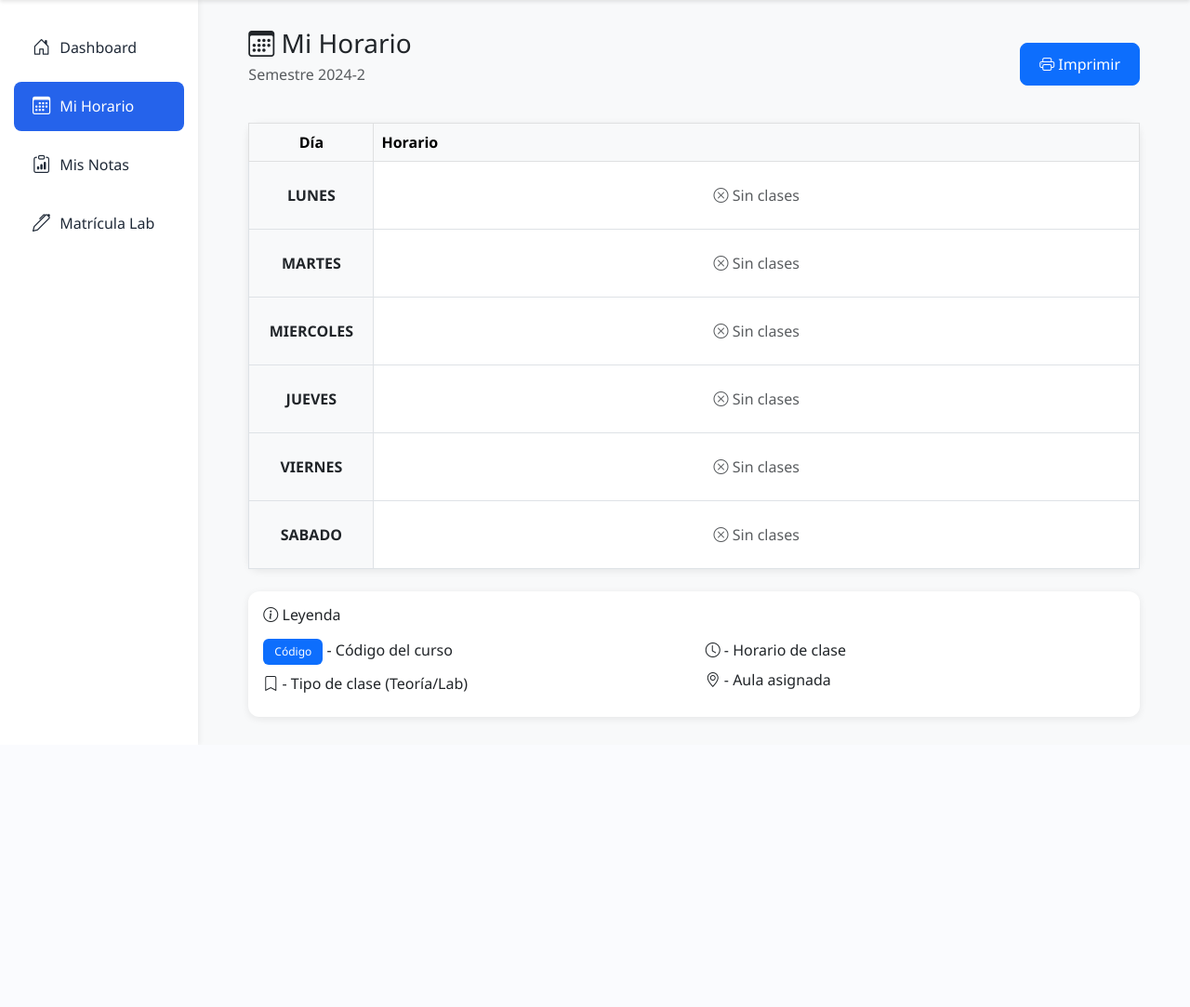
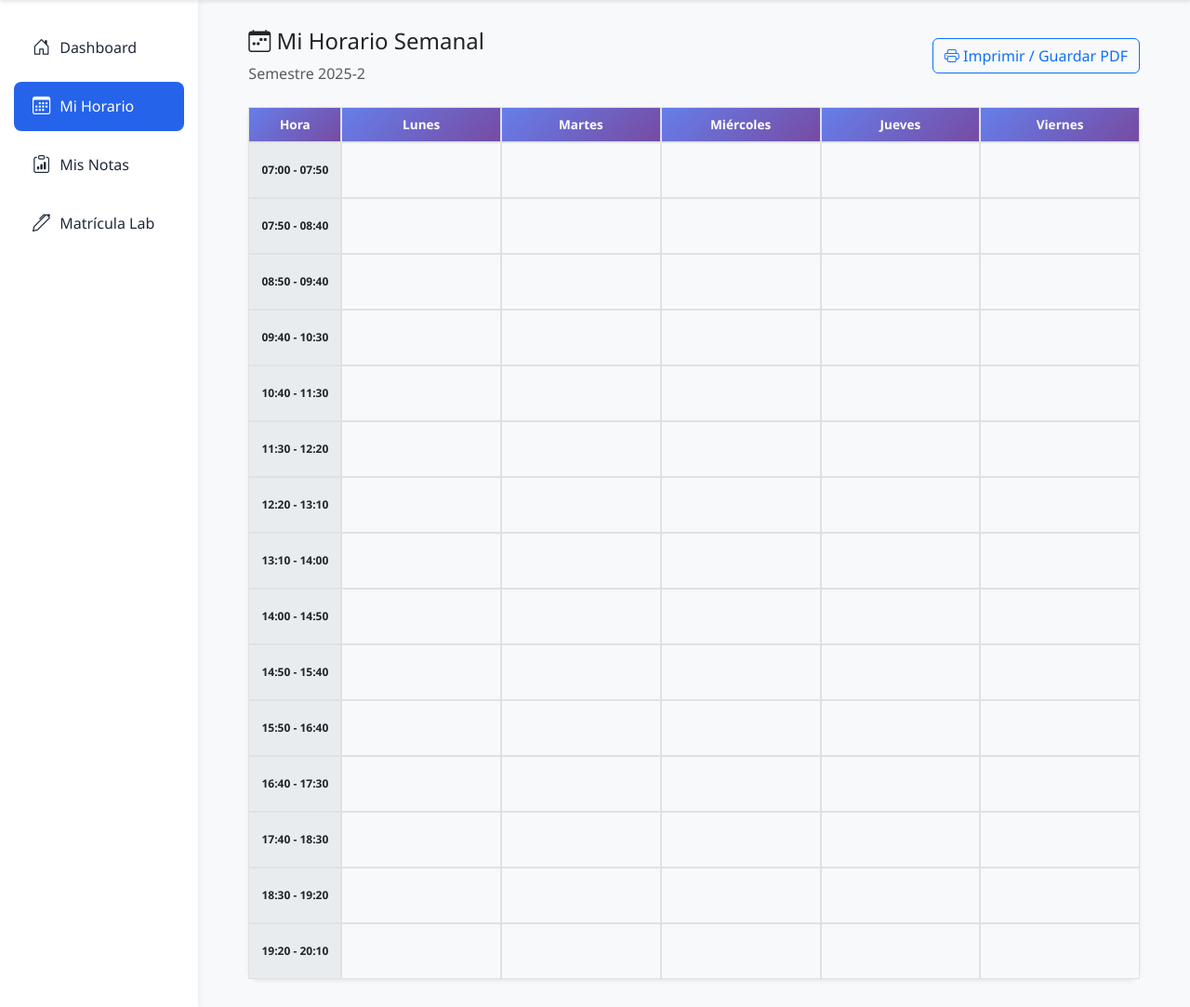
Before and after one commit to j-h-o-s-e-p/sgac, a Django app: page /alumno/horario/ in a window 1280 px wide. Shown: the part 56-1139 px from the top of the page at 93% size. Before the commit the page ends 853 px from the top, so only its background shows below. Run offline with Django 4.2, Linux system fonts and the light colour scheme; the visitor is signed in with stand-in values (Sample User, id 1); data that the repository does not hold is empty.

Commit message:
[STUDENT] Implementar horario académico y mejoras en dashboard
- Agregar visualización de horario con detección de colisiones
- Implementar estilos de impresión para el horario
- Añadir filtro personalizado get_item para templates
- Actualizar dashboard del alumno

```diff
--- a/presentation/templates/student/dashboard.html
+++ b/presentation/templates/student/dashboard.html
@@ -56,7 +56,7 @@
     <div class="col-md-4">
         <div class="stat-card" style="background: linear-gradient(135deg, #4facfe, #00f2fe);">
             <i class="bi bi-calendar-check" style="font-size: 2rem; opacity: 0.8;"></i>
-            <h3 class="mt-2">2024-2</h3>
+            <h3 class="mt-2">2025-2</h3>
             <p>Semestre Actual</p>
         </div>
     </div>
--- a/presentation/templates/student/schedule.html
+++ b/presentation/templates/student/schedule.html
@@ -1,8 +1,9 @@
 {% extends 'base.html' %}
-
+{% load custom_filters %}
 {% block title %}Mi Horario - Alumno{% endblock %}
 
 {% block sidebar %}
+<ul class="nav flex-column">
     <li class="nav-item">
         <a class="nav-link" href="{% url 'presentation:student_dashboard' %}">
             <i class="bi bi-house-door"></i> Dashboard
@@ -23,70 +24,221 @@
             <i class="bi bi-pen"></i> Matrícula Lab
         </a>
     </li>
+</ul>
 {% endblock %}
 
 {% block content %}
+<style>
+    /* --- Estilos Generales (Pantalla) --- */
+    .schedule-table {
+        font-size: 0.85rem;
+        border-collapse: separate;
+        border-spacing: 0;
+        width: 100%;
+    }
+
+    .schedule-table th {
+        background: linear-gradient(135deg, #667eea, #764ba2);
+        color: white;
+        font-weight: 600;
+        padding: 8px 4px;
+        text-align: center;
+        border: 1px solid #dee2e6;
+        position: sticky;
+        top: 0;
+        z-index: 10;
+    }
+
+    .schedule-table td {
+        padding: 4px;
+        border: 1px solid #dee2e6;
+        text-align: center;
+        vertical-align: middle;
+        background-color: #f8f9fa;
+        height: 60px;
+        min-width: 100px;
+    }
+
+    .time-cell {
+        background-color: #e9ecef !important;
+        font-weight: 600;
+        color: #495057;
+        width: 60px;
+        font-size: 0.75rem;
+        position: sticky;
+        left: 0;
+        z-index: 5;
+    }
+
+    .course-block {
+        padding: 4px;
+        border-radius: 4px;
+        color: white;
+        font-weight: 500;
+        height: 100%;
+        display: flex;
+        flex-direction: column;
+        justify-content: center;
+        box-shadow: 0 2px 4px rgba(0,0,0,0.1);
+        cursor: pointer;
+        font-size: 0.75rem;
+        transition: transform 0.2s;
+    }
+
+    .course-block:hover {
+        transform: translateY(-2px);
+    }
+
+    /* --- Colores --- */
+    .color-1 { background: linear-gradient(135deg, #667eea, #764ba2); }
+    .color-2 { background: linear-gradient(135deg, #f093fb, #f5576c); }
+    .color-3 { background: linear-gradient(135deg, #4facfe, #00f2fe); }
+    .color-4 { background: linear-gradient(135deg, #43e97b, #38f9d7); }
+    .color-5 { background: linear-gradient(135deg, #fa709a, #fee140); }
+    .color-6 { background: linear-gradient(135deg, #30cfd0, #330867); }
+    .color-7 { background: linear-gradient(135deg, #a8edea, #fed6e3); }
+    .color-8 { background: linear-gradient(135deg, #ff9a9e, #fecfef); }
+    .color-9 { background: linear-gradient(135deg, #ffecd2, #fcb69f); }
+    .color-10 { background: linear-gradient(135deg, #ff6e7f, #bfe9ff); }
+
+    .legend {
+        display: flex;
+        flex-wrap: wrap;
+        gap: 10px;
+        margin-top: 20px;
+        padding: 10px;
+        background: white;
+        border-radius: 8px;
+        box-shadow: 0 2px 4px rgba(0,0,0,0.1);
+    }
+    .legend-item { display: flex; align-items: center; gap: 5px; font-size: 0.8rem; }
+    .legend-color { width: 20px; height: 20px; border-radius: 4px; }
+    .collision-warning { border: 2px solid #ff6b6b !important; }
+
+    @media print {
+        /* Ocultar todo excepto el área imprimible */
+        body * { visibility: hidden; }
+
+        /* Mostrar solo el área de impresión */
+        #printable-area, #printable-area * { visibility: visible; }
+
+        /* Posicionar en la esquina superior izquierda */
+        #printable-area {
+            position: absolute;
+            left: 0;
+            top: 0;
+            width: 100%;
+            margin: 0;
+            padding: 0;
+            background: white;
+        }
+
+        /* Tabla ajustada al ancho de papel HORIZONTAL (Landscape) */
+        .schedule-table {
+            width: 100% !important;
+            table-layout: fixed;
+            font-size: 10px !important; /* Podemos usar una letra un poco más grande que en vertical */
+        }
+
+        /* Ajustar celdas para impresión */
+        .schedule-table td, .schedule-table th {
+            padding: 4px !important; /* Un poco más de padding lateral */
+            min-width: auto !important;
+            height: auto !important; /* Dejar que la altura se ajuste al contenido */
+            border: 1px solid #999 !important;
+            word-wrap: break-word;
+        }
+
+        /* Reducir altura de bloques vacíos para ahorrar espacio vertical */
+        .schedule-table td:empty {
+            height: 25px !important;
+        }
+
+        .course-block {
+            box-shadow: none !important;
+            border: 1px solid #ccc;
+            padding: 2px;
+        }
+
+        /* Asegurar colores de fondo */
+        .course-block, .schedule-table th {
+            -webkit-print-color-adjust: exact;
+            print-color-adjust: exact;
+        }
+
+        .no-print, .btn { display: none !important; }
+
+        /* Configuración de página HORIZONTAL */
+        @page {
+            size: landscape; /* <--- CAMBIO CLAVE */
+            margin: 0.5cm;   /* Márgenes estrechos para aprovechar el espacio */
+        }
+    }
+</style>
+
 <div class="d-flex justify-content-between align-items-center mb-4">
     <div>
-        <h1 class="h3 mb-1"><i class="bi bi-calendar3"></i> Mi Horario</h1>
-        <p class="text-muted">Semestre 2024-2</p>
+        <h2 class="h4">
+            <i class="bi bi-calendar-week"></i> Mi Horario Semanal
+        </h2>
+        <p class="text-muted mb-0">Semestre 2025-2</p>
     </div>
-    <button class="btn btn-primary btn-custom" onclick="window.print()">
-        <i class="bi bi-printer"></i> Imprimir
+    <div>
+        <button class="btn btn-outline-primary" onclick="window.print()">
+            <i class="bi bi-printer"></i> Imprimir / Guardar PDF
         </button>
     </div>
+</div>
 
-<div class="card">
+<div id="printable-area">
+    <div class="d-none d-print-block mb-2 text-center">
+        <h3>Horario de Clases - {{ user.get_full_name }}</h3>
+        <p class="mb-0">Semestre 2025-2</p>
+    </div>
+
+    <div class="card shadow-sm">
         <div class="card-body p-0">
             <div class="table-responsive">
-            <table class="table table-bordered mb-0">
-                <thead class="table-light">
+                <table class="schedule-table table mb-0">
+                    <thead>
                         <tr>
-                        <th style="width: 14%; text-align: center;">Día</th>
-                        <th>Horario</th>
+                            <th style="width: 80px;">Hora</th>
+                            <th>Lunes</th>
+                            <th>Martes</th>
+                            <th>Miércoles</th>
+                            <th>Jueves</th>
+                            <th>Viernes</th>
                         </tr>
                     </thead>
                     <tbody>
-                    {% for day, classes in schedule_by_day.items %}
+                        {% for slot in time_slots %}
                         <tr>
-                        <td class="fw-bold text-center align-middle" style="background-color: #f8f9fa;">
-                            {{ day }}
+                            <td class="time-cell">
+                                <strong>{{ slot.start }}</strong> - {{ slot.end }}
                             </td>
+
+                            {% for day in days %}
                                 <td>
-                            {% if classes %}
-                                {% for class in classes %}
-                                <div class="p-3 mb-2" style="background-color: {% cycle '#e3f2fd' '#f3e5f5' '#e8f5e9' '#fff3e0' %}; border-left: 4px solid {% cycle '#2196F3' '#9C27B0' '#4CAF50' '#FF9800' %}; border-radius: 8px;">
-                                    <div class="row">
-                                        <div class="col-md-8">
-                                            <h6 class="mb-1">
-                                                <span class="badge bg-primary badge-custom">{{ class.code }}</span>
-                                                {{ class.course }}
-                                            </h6>
-                                            <p class="mb-1 text-muted">
-                                                <i class="bi bi-bookmark"></i> {{ class.type }}
-                                            </p>
-                                            <p class="mb-0 text-muted">
-                                                <i class="bi bi-person"></i> {{ class.professor }}
-                                            </p>
+                                    {% with courses=schedule_grid|get_item:day|get_item:slot.start %}
+                                        {% if courses %}
+                                            {% for course_info in courses %}
+                                                <div class="course-block color-{{ course_info.color_index }} {% if courses|length > 1 %}collision-warning{% endif %}">
+
+                                                    <div class="course-room" style="font-size: 0.75rem; text-transform: uppercase; margin-bottom: 2px; opacity: 0.95;">
+                                                        <i class="bi bi-geo-alt-fill"></i>
+                                                        {{ course_info.room }} - {{ course_info.group }}
                                                     </div>
-                                        <div class="col-md-4 text-end">
-                                            <p class="mb-1">
-                                                <i class="bi bi-clock"></i>
-                                                <strong>{{ class.start_time|time:"H:i" }} - {{ class.end_time|time:"H:i" }}</strong>
-                                            </p>
-                                            <p class="mb-0">
-                                                <i class="bi bi-geo-alt"></i> {{ class.room }}
-                                            </p>
+
+                                                    <div class="course-name" style="font-size: 0.85rem; font-weight: bold; line-height: 1.1;">
+                                                        {{ course_info.name }}
                                                     </div>
-                                    </div>
+
                                                 </div>
                                             {% endfor %}
-                            {% else %}
-                                <div class="text-center text-muted p-3">
-                                    <i class="bi bi-x-circle"></i> Sin clases
-                                </div>
                                         {% endif %}
+                                    {% endwith %}
                                 </td>
+                            {% endfor %}
                         </tr>
                         {% endfor %}
                     </tbody>
@@ -94,44 +246,13 @@
             </div>
         </div>
     </div>
-
-<!-- Leyenda -->
-<div class="card mt-4">
-    <div class="card-body">
-        <h6 class="mb-3"><i class="bi bi-info-circle"></i> Leyenda</h6>
-        <div class="row">
-            <div class="col-md-6">
-                <p class="mb-2">
-                    <span class="badge bg-primary badge-custom">Código</span> - Código del curso
-                </p>
-                <p class="mb-2">
-                    <i class="bi bi-bookmark"></i> - Tipo de clase (Teoría/Lab)
-                </p>
-            </div>
-            <div class="col-md-6">
-                <p class="mb-2">
-                    <i class="bi bi-clock"></i> - Horario de clase
-                </p>
-                <p class="mb-2">
-                    <i class="bi bi-geo-alt"></i> - Aula asignada
-                </p>
-            </div>
-        </div>
-    </div>
 </div>
 
-<style>
-    @media print {
-        .sidebar, .navbar, .btn-custom, .card:last-child {
-            display: none !important;
-        }
-        body {
-            background-color: white !important;
-        }
-        .card {
-            box-shadow: none !important;
-            border: 1px solid #ddd !important;
-        }
-    }
-</style>
+{% if has_collisions %}
+<div class="alert alert-warning mt-3 no-print">
+    <i class="bi bi-exclamation-triangle"></i>
+    <strong>Advertencia:</strong> Se detectaron colisiones de horario. Las celdas con borde rojo indican conflictos.
+</div>
+{% endif %}
+
 {% endblock %}
--- a/presentation/templatetags/custom_filters.py
+++ b/presentation/templatetags/custom_filters.py
@@ -1,13 +1,33 @@
 from django import template
+import json
 
 register = template.Library()
 
 @register.filter
 def get_item(dictionary, key):
     """
-    Permite acceder a elementos de un diccionario usando una variable como key
+    Permite acceder a elementos de un diccionario o JSON usando una variable como key.
     Uso: {{ my_dict|get_item:my_key }}
     """
+
     if dictionary is None:
         return None
-    return dictionary.get(int(key) if str(key).isdigit() else key)
+
+    # Si viene como string, intenta convertirlo a dict
+    if isinstance(dictionary, str):
+        try:
+            dictionary = json.loads(dictionary)
+        except json.JSONDecodeError:
+            return None
+
+    # Si no es dict después de procesar, salir
+    if not isinstance(dictionary, dict):
+        return None
+
+    # Convertir key a entero si es numérico (tu lógica original)
+    try:
+        key = int(key) if str(key).isdigit() else key
+    except ValueError:
+        pass
+
+    return dictionary.get(key)
--- a/presentation/views/student_views.py
+++ b/presentation/views/student_views.py
@@ -1,9 +1,11 @@
+from datetime import time, datetime, timedelta
+from collections import defaultdict
 from django.shortcuts import render, redirect
 from django.contrib.auth.decorators import login_required
 from django.contrib import messages
 from infrastructure.persistence.models import (
     StudentEnrollment, CourseGroup, LaboratoryGroup,
-    GradeRecord, AttendanceRecord, Evaluation
+    GradeRecord, AttendanceRecord, Evaluation, Schedule
 )
 from collections import defaultdict
 
@@ -42,60 +44,143 @@ def dashboard(request):
 
 @login_required
 def schedule(request):
-    """Vista de horario del alumno"""
+    """Vista de horario del alumno con grid por bloques horarios"""
 
     if request.user.user_role != 'ALUMNO':
         messages.error(request, 'No tienes permisos para acceder a esta página.')
         return redirect('presentation:login')
 
+    # Definir bloques horarios
+    time_slots = [
+        {'start': '07:00', 'end': '07:50'},
+        {'start': '07:50', 'end': '08:40'},
+        {'start': '08:50', 'end': '09:40'},
+        {'start': '09:40', 'end': '10:30'},
+        {'start': '10:40', 'end': '11:30'},
+        {'start': '11:30', 'end': '12:20'},
+        {'start': '12:20', 'end': '13:10'},
+        {'start': '13:10', 'end': '14:00'},
+        {'start': '14:00', 'end': '14:50'},
+        {'start': '14:50', 'end': '15:40'},
+        {'start': '15:50', 'end': '16:40'},
+        {'start': '16:40', 'end': '17:30'},
+        {'start': '17:40', 'end': '18:30'},
+        {'start': '18:30', 'end': '19:20'},
+        {'start': '19:20', 'end': '20:10'},
+    ]
+
+    days = ['LUNES', 'MARTES', 'MIERCOLES', 'JUEVES', 'VIERNES']
+
     # Obtener matrículas del alumno
     enrollments = StudentEnrollment.objects.filter(
         student=request.user,
         status='ACTIVO'
-    ).select_related('course', 'group', 'lab_assignment__lab_group')
+    ).select_related('course', 'group', 'lab_assignment__lab_group__room') # Optimización de consulta
 
-    # Organizar horarios por día
-    schedule_by_day = {
-        'LUNES': [],
-        'MARTES': [],
-        'MIERCOLES': [],
-        'JUEVES': [],
-        'VIERNES': [],
-        'SABADO': [],
-    }
+    # Crear mapeo de colores por curso
+    course_colors = {}
+    color_index = 1
 
     for enrollment in enrollments:
-        # Horario de teoría
+        if enrollment.course.course_code not in course_colors:
+            course_colors[enrollment.course.course_code] = color_index
+            color_index = (color_index % 10) + 1
+
+    # Inicializar grid de horarios
+    schedule_grid = defaultdict(lambda: defaultdict(list))
+    courses_legend = []
+    has_collisions = False
+
+    # Función auxiliar para convertir time a minutos
+    def time_to_minutes(t):
+        if isinstance(t, str):
+            h, m = map(int, t.split(':'))
+            return h * 60 + m
+        return t.hour * 60 + t.minute
+
+    # Función para encontrar slots ocupados
+    def get_occupied_slots(start_time, end_time):
+        start_minutes = time_to_minutes(start_time)
+        end_minutes = time_to_minutes(end_time)
+        occupied = []
+
+        for slot in time_slots:
+            slot_start = time_to_minutes(slot['start'])
+            slot_end = time_to_minutes(slot['end'])
+
+            # Verificar si el curso ocupa este slot
+            if start_minutes <= slot_start and end_minutes > slot_start:
+                occupied.append(slot['start'])
+
+        return occupied
+
+    # Procesar horarios de teoría
+    for enrollment in enrollments:
         if enrollment.group:
-            schedule_by_day[enrollment.group.day_of_week].append({
-                'course': enrollment.course.course_name,
-                'code': enrollment.course.course_code,
-                'type': 'Teoría',
-                'start_time': enrollment.group.start_time,
-                'end_time': enrollment.group.end_time,
-                'room': enrollment.group.room,
-                'professor': enrollment.group.professor.get_full_name() if enrollment.group.professor else 'N/A',
-            })
+            # Obtener los bloques de horario del grupo incluyendo el salón (room)
+            schedules = enrollment.group.schedules.select_related('room').all()
 
-        # Horario de laboratorio
+            for schedule in schedules:
+                slots = get_occupied_slots(schedule.start_time, schedule.end_time)
+
+                # AQUÍ OCURRE EL CAMBIO PRINCIPAL: Usamos room.name y course.course_name
+                room_name = schedule.room.name if schedule.room else 'Sin asignar'
+
+                course_info = {
+                    'code': enrollment.course.course_code,
+                    'name': enrollment.course.course_name,  # Nombre completo del curso
+                    'group': enrollment.group.group_code,   # Solo la letra (A, B...)
+                    'room': room_name,                      # Nombre completo del salón
+                    'type': 'Teoría',
+                    'color_index': course_colors[enrollment.course.course_code],
+                    'start': schedule.start_time,
+                    'end': schedule.end_time
+                }
+
+                # Agregar a la leyenda
+                if not any(c['code'] == course_info['code'] for c in courses_legend):
+                    courses_legend.append({
+                        'code': course_info['code'],
+                        'name': course_info['name'],
+                        'color_index': course_info['color_index']
+                    })
+
+                # Colocar en el grid
+                for slot_start in slots:
+                    if schedule_grid[schedule.day_of_week][slot_start]:
+                        has_collisions = True
+                    schedule_grid[schedule.day_of_week][slot_start].append(course_info)
+
+    # Procesar horarios de laboratorio
+    for enrollment in enrollments:
         if enrollment.lab_assignment:
             lab = enrollment.lab_assignment.lab_group
-            schedule_by_day[lab.day_of_week].append({
-                'course': enrollment.course.course_name,
+            slots = get_occupied_slots(lab.start_time, lab.end_time)
+
+            room_name = lab.room.name if lab.room else 'Sin asignar'
+
+            course_info = {
                 'code': enrollment.course.course_code,
-                'type': f'Lab {lab.lab_nomenclature}',
-                'start_time': lab.start_time,
-                'end_time': lab.end_time,
-                'room': lab.room,
-                'professor': lab.professor.get_full_name() if lab.professor else 'N/A',
-            })
+                'name': enrollment.course.course_name,
+                'group': f"Lab {lab.lab_nomenclature}", # Ej: "Lab A"
+                'room': room_name,
+                'type': 'Laboratorio',
+                'color_index': course_colors[enrollment.course.course_code],
+                'start': lab.start_time,
+                'end': lab.end_time
+            }
 
-    # Ordenar por hora de inicio
-    for day in schedule_by_day:
-        schedule_by_day[day].sort(key=lambda x: x['start_time'])
+            for slot_start in slots:
+                if schedule_grid[lab.day_of_week][slot_start]:
+                    has_collisions = True
+                schedule_grid[lab.day_of_week][slot_start].append(course_info)
 
     context = {
-        'schedule_by_day': schedule_by_day,
+        'time_slots': time_slots,
+        'days': days,
+        'schedule_grid': dict(schedule_grid),
+        'courses_legend': courses_legend,
+        'has_collisions': has_collisions,
     }
 
     return render(request, 'student/schedule.html', context)
```
Lines whose indentation alone changed are shown as unchanged.
